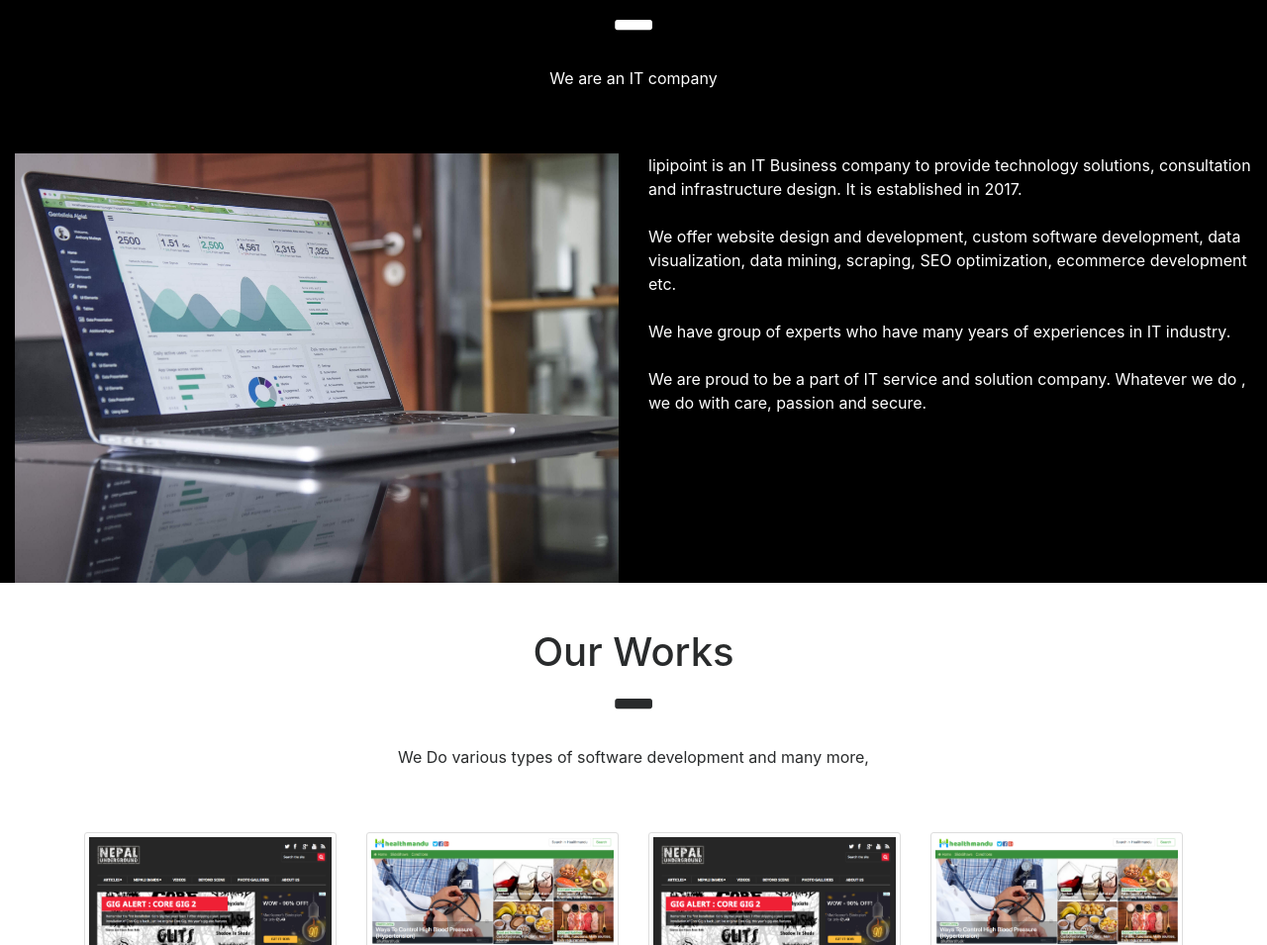
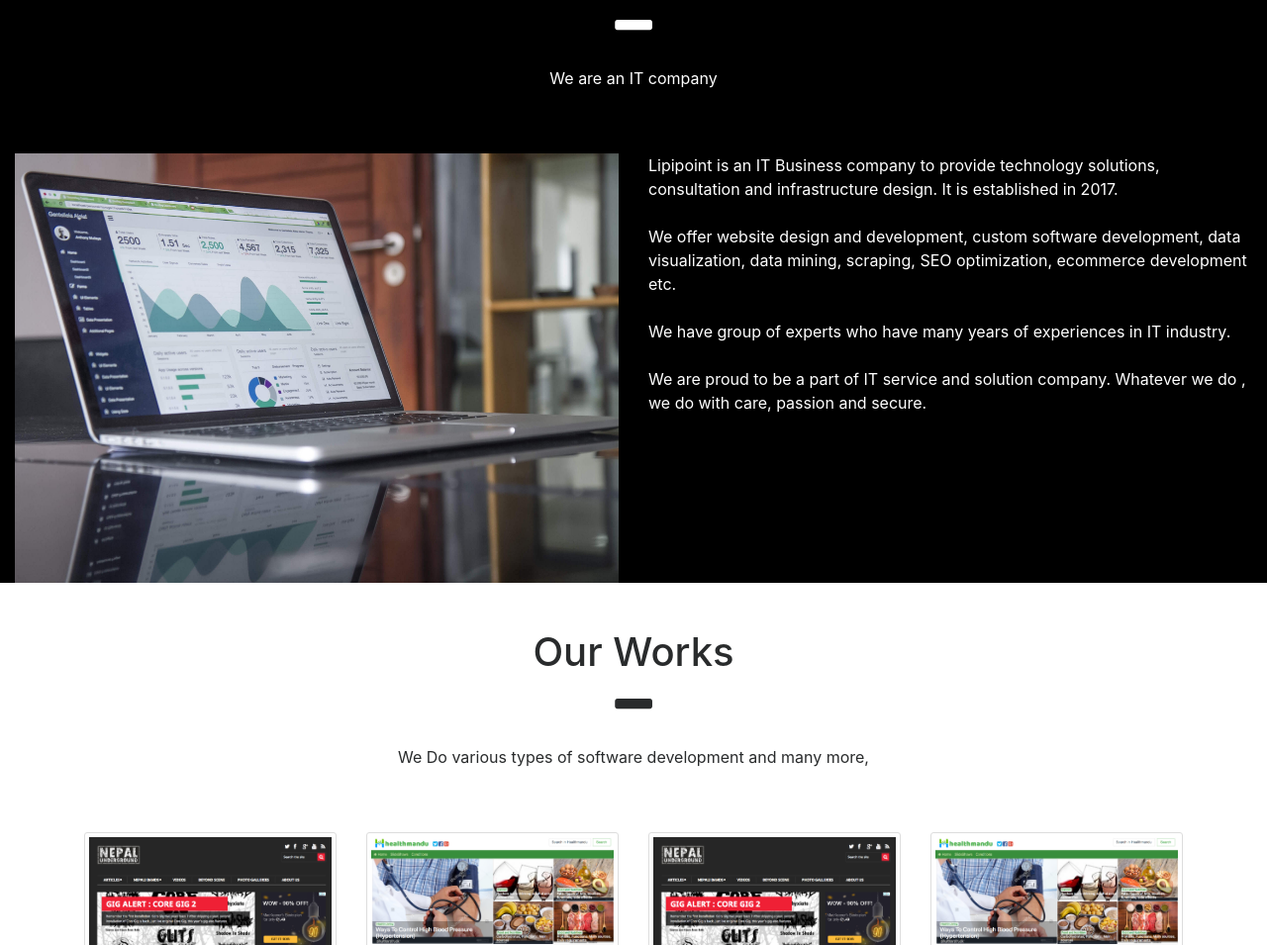
Before and after one commit to pritush/portfolio, a plain HTML site: page index.html in a window 1280 px wide. Shown: the part 1301-2256 px from the top of the page at 99% size. Drawn offline with Linux system fonts and the light colour scheme; some packages are replaced by stand-ins of ours.

Commit message:
typo fix

```diff
--- a/index.html
+++ b/index.html
@@ -186,7 +186,7 @@
                 </div>
                 <div class="col-md-6">
                     <p>
-                        lipipoint is an IT Business company to provide technology solutions,
+                        Lipipoint is an IT Business company to provide technology solutions,
                         consultation and infrastructure design. It is established in 2017.
                         <br><br>
                         We offer website design and development, custom software development, data visualization,
```
